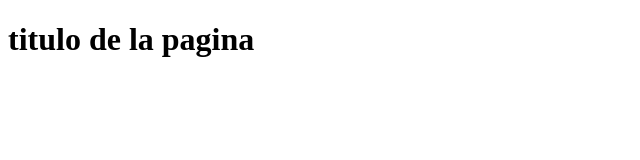
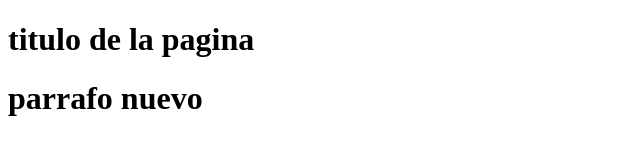
Before and after one commit to Dayvid369/Proyecto-C, a plain HTML site: page index.html in a window 1280 px wide. Shown: the whole page, without its empty margins (0-640 px from the left). Drawn offline with Linux system fonts and the light colour scheme.

Commit message:
Update index.html

```diff
--- a/index.html
+++ b/index.html
@@ -8,5 +8,6 @@
 </head>
 <body>
     <h1>titulo de la pagina</h1>
+    <h1>parrafo nuevo</h1>
 </body>
 </html>
```
